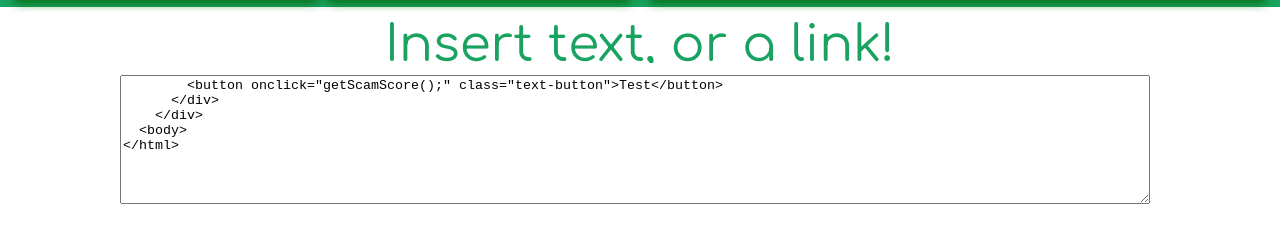
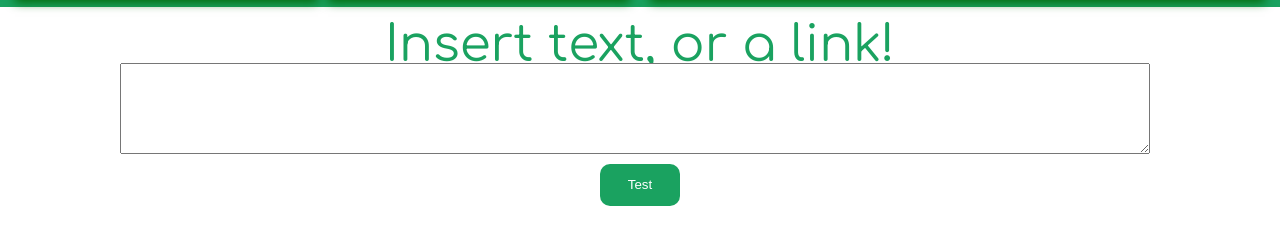
Before and after one commit to skim-1/notiscam, a plain HTML site: page src/index.html in a window 1280 px wide. Shown: the part 574-800 px from the top of the page. Drawn offline with Linux system fonts and the light colour scheme.

Commit message:
asdfsdaf

```diff
--- a/src/index.html
+++ b/src/index.html
@@ -59,7 +59,7 @@
         Insert text, or a link!
       </div>
       <div class="bump container whole column white center full">
-        <textarea type="text" name="text" id="text" class="input">
+        <textarea type="text" name="text" id="text" class="input"></textarea>
         <button onclick="getScamScore();" class="text-button">Test</button>
       </div>
     </div>
```
